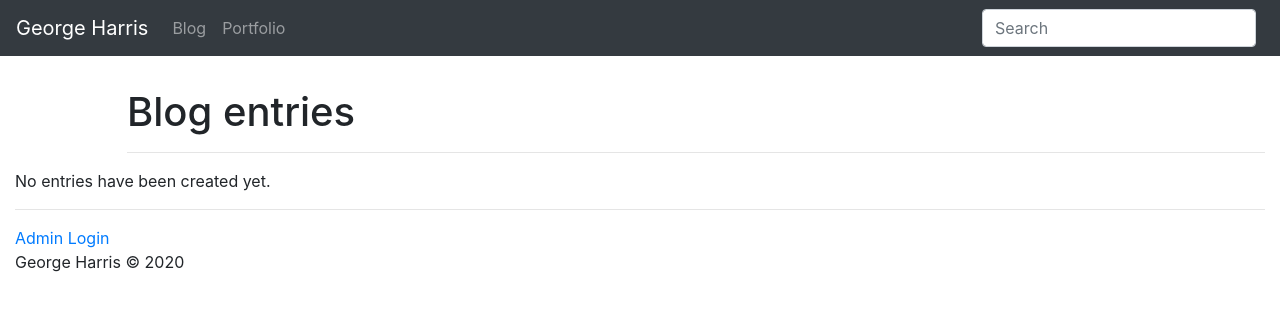
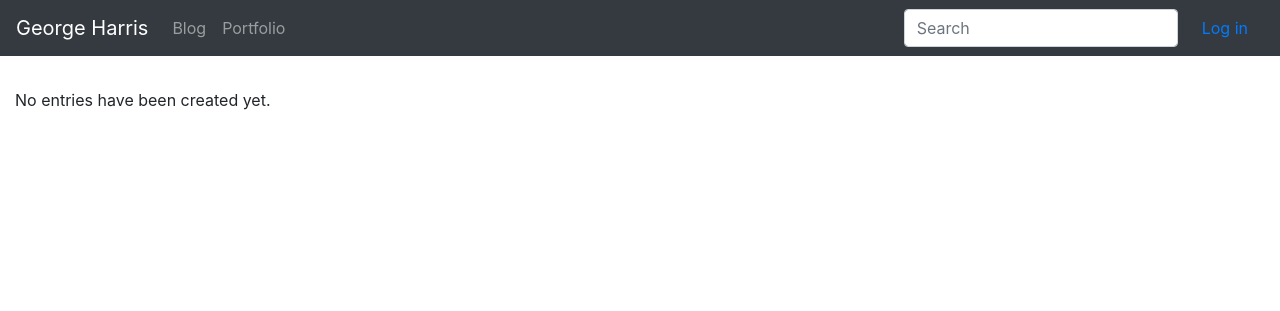
Before and after one commit to Georgeleeh/Flask-Portfolio-Site, a Flask app: page /blog/ in a window 1280 px wide. Shown: the top 311 px of the page. Run offline with Flask 2, Linux system fonts and the light colour scheme; data that the repository does not hold is empty; some libraries are stand-ins or nearby versions.

Commit message:
global bg image and removed footer

```diff
--- a/app/templates/base.html
+++ b/app/templates/base.html
@@ -17,7 +17,7 @@
   {% block extra_scripts %}{% endblock %}
 </head>
 
-<body>
+<body class="bg">
   <nav class="navbar navbar-expand-lg navbar-dark bg-dark">
     <a class="navbar-brand" href="{{ url_for('index') }}">George Harris</a>
 
@@ -62,6 +62,8 @@
 
       {% if session.logged_in %}
       <a class="nav-link navbar-right fg-white" href="{{ url_for('logout') }}">Log out</a>
+      {% else %}
+      <a class="nav-link navbar-right fg-white" href="{{ url_for('login') }}">Log in</a>
       {% endif %}
     </div>
   </nav>
@@ -78,18 +80,12 @@
     <div class="container col-md-3" style="padding-top: 1em;">
       {% block feature_image %}{% endblock %}
     </div>
-    <div class="page-header" style="padding-left: 7em;">
-      <h1>{% block content_title %}{% endblock %}</h1>
-      <hr />
-    </div>
     {% endblock %}
 
     {% block content %}{% endblock %}
 
-    <footer>
-      <hr />
-      <a href="{{ url_for('login') }}">Admin Login</a>
-      <p>George Harris &copy; 2020</p>
+    <footer class="col">
+      <p class="text-white">George Harris &copy; 2020</p>
     </footer>
   </div>
 </body>
```
